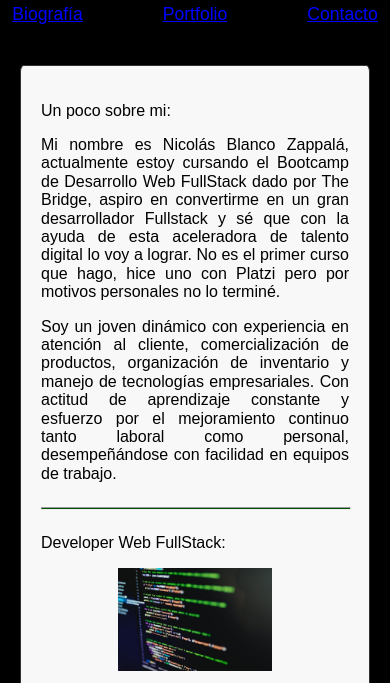
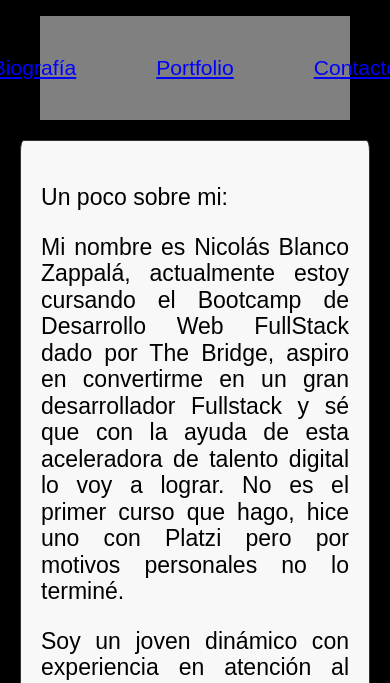
Before and after one commit to nblancoz/Proyecto_Personal, a plain HTML site: page index.html in a window 390 px wide. Shown: the part 172-855 px from the top of the page. Drawn offline with Linux system fonts and the light colour scheme.

Commit message:
media queries añadidas

```diff
--- a/css/styles.css
+++ b/css/styles.css
@@ -109,3 +109,37 @@ hr {
     height: 60%;
     margin-top: 10px;
 }
+/* tablet */
+@media only screen and (max-width: 768px) {
+    * {
+        font-size: 1.1rem;
+    }
+    body {
+        margin: 20px;
+    }
+    img {
+        width:100%;
+        max-width:640px;
+    }
+    nav {
+        margin: 20px;
+        background-color: lightgray;
+    }
+}
+/* movil */
+@media only screen and (max-width: 575.98px) {
+    * {
+        font-size: 1.2rem;
+    }
+    body {
+        margin: 20px;
+    }
+    img {
+        width:100%;
+        max-width:740px;
+    }
+    nav {
+        margin: 20px;
+        background-color: gray;
+    }
+}
```
Also changed, not shown: 1 other file.
